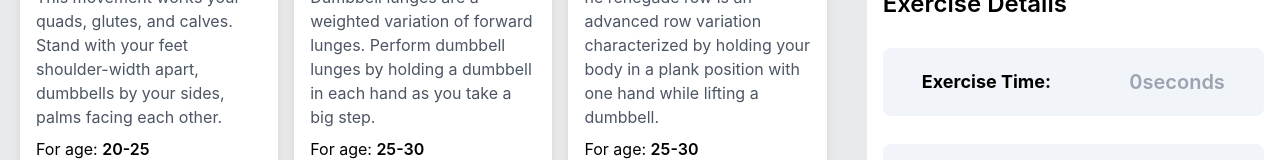
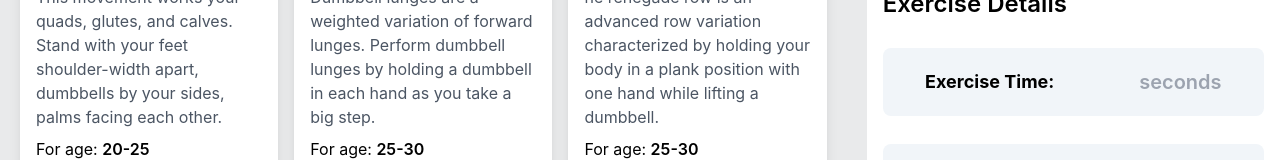
Before and after one commit to monir178/assignment-8, a React (Create React App) app: page / in a window 1280 px wide. Shown: the part 444-604 px from the top of the page. Built offline with nearby package versions, Linux system fonts and the light colour scheme.

Commit message:
added time

```diff
--- a/src/components/MyDetails/MyDetails.js
+++ b/src/components/MyDetails/MyDetails.js
@@ -1,6 +1,7 @@
 import React from 'react';
 
-const MyDetails = () => {
+const MyDetails = ({ time }) => {
+
     return (
         <div className='pt-8'>
             <div className="flex items-center space-x-4">
@@ -33,7 +34,7 @@ const MyDetails = () => {
             <h2 className='text-2xl font-semibold'>Exercise Details</h2>
             <div className="flex justify-around my-7 bg-slate-100 rounded-lg my-7 py-5 text-xl font-bold">
                 <span className='text-lg font-bold'>Exercise Time:</span>
-                <p className='text-gray-400 font-semibold'><span>0</span>seconds</p>
+                <p className='text-gray-400 font-semibold'><span>{time}</span>seconds</p>
             </div>
             <div className="flex justify-around my-7 bg-slate-100 rounded-lg my-7 py-5 text-xl font-bold">
                 <span className='text-lg font-bold'>Break Time:</span>
--- a/src/components/Workout/Workout.js
+++ b/src/components/Workout/Workout.js
@@ -1,7 +1,7 @@
 import React from 'react';
 
-const Workout = (props) => {
-    const { name, img, time, age, text } = props.workout;
+const Workout = ({ workout, handleAddToMyDetails }) => {
+    const { name, img, time, age, text } = workout;
     // console.log(props);
     return (
         <div className="w-full rounded-xl shadow-lg lg:max-w-sm p-4 bg-white">
@@ -20,7 +20,7 @@ const Workout = (props) => {
                 <p className='mb-2'>For age: <span className='font-semibold'>{age}</span></p>
 
                 <p className='mb-4'>Time Required: <span className='font-semibold'>{time}s</span></p>
-                <button onClick={() => props.handleAddToMyDetails(props.workout)} className="px-4 w-full py-2 text-sm font-semibold text-white bg-indigo-500 rounded-lg shadow">
+                <button onClick={() => handleAddToMyDetails(workout)} className="px-4 w-full py-2 text-sm font-semibold text-white bg-indigo-500 rounded-lg shadow">
                     Add to List
                 </button>
             </div>
--- a/src/components/Workouts/Workouts.js
+++ b/src/components/Workouts/Workouts.js
@@ -9,6 +9,8 @@ import MyDetails from '../MyDetails/MyDetails';
 
 const Workouts = () => {
     const [workouts, setWorkouts] = useState([]);
+    const [time, setTime] = useState([]);
+    // console.log(typeof time);
 
     useEffect(() => {
         fetch('data.json')
@@ -17,7 +19,12 @@ const Workouts = () => {
     }, [])
 
     const handleAddToMyDetails = (workout) => {
-        console.log(workout)
+        console.log(workout);
+
+
+
+
+
     }
 
     return (
@@ -40,8 +47,8 @@ const Workouts = () => {
                     </div>
                 </div>
             </div>
-            <div className='px-4 col-span-2 bg-white'>
-                <MyDetails></MyDetails>
+            <div className='details-container px-4 col-span-2 bg-white'>
+                <MyDetails time={time}></MyDetails>
             </div>
         </div>
 
```
